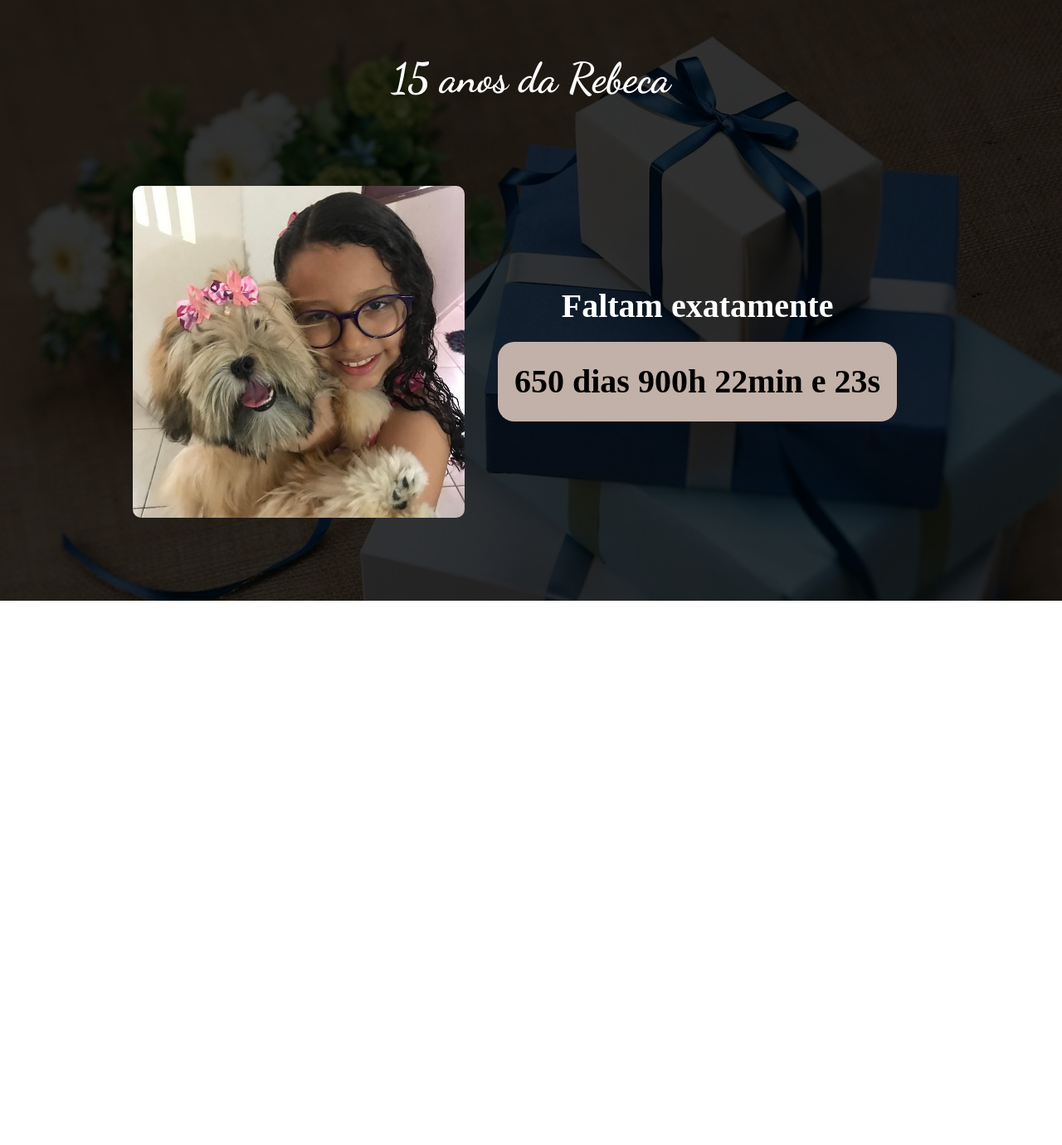
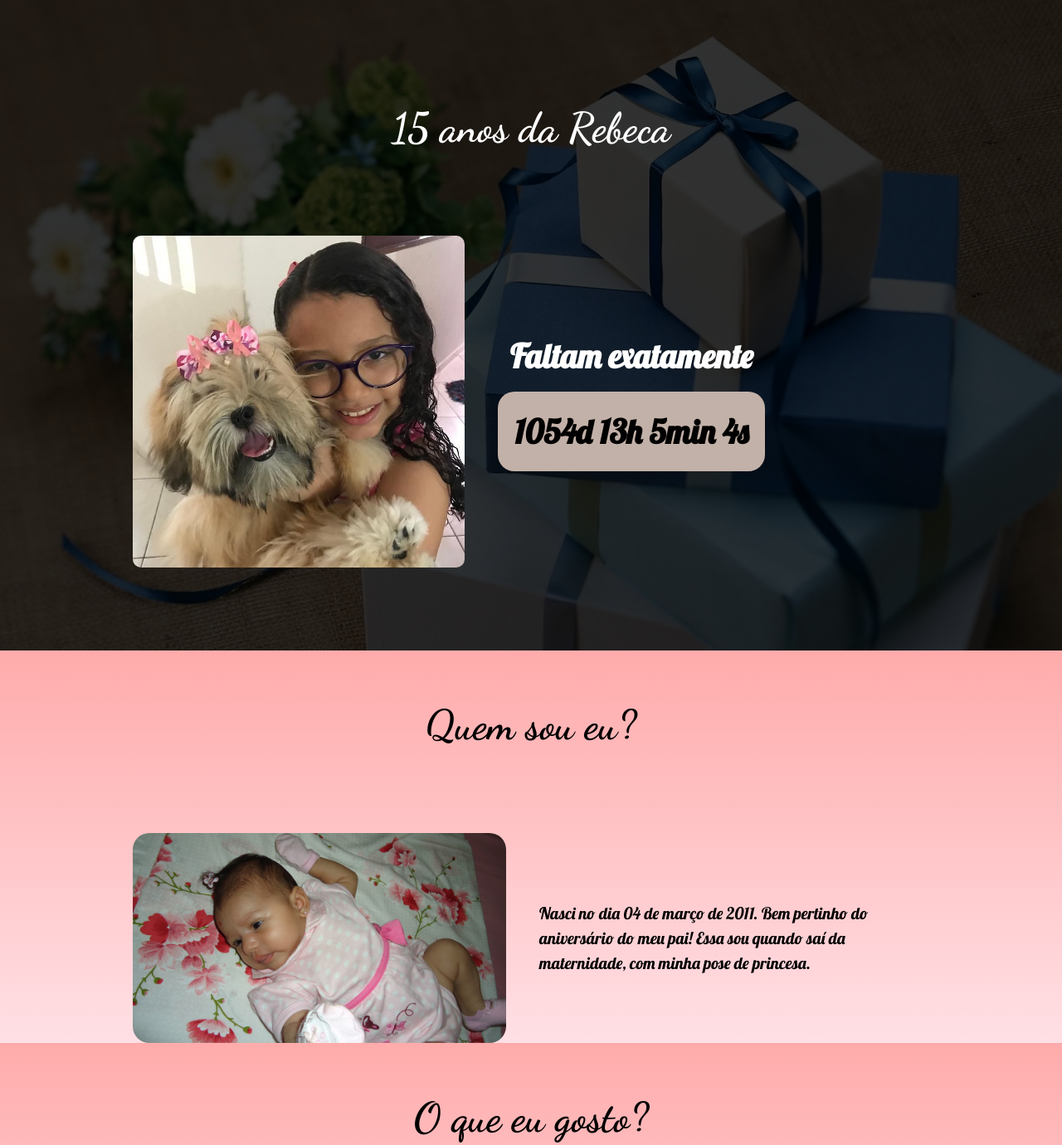
Before and after one commit to elisafa/ebac-landingpage-meuniver, a website built with Parcel: page src/index.html in a window 1280 px wide. Shown: the top 1380 px of the page at 83% size. Before the commit the page ends 800 px from the top, so only its background shows below. Built offline with nearby package versions, Linux system fonts and the light colour scheme.

Commit message:
Feita a sessão quem

```diff
--- a/src/index.html
+++ b/src/index.html
@@ -10,26 +10,70 @@
       href="https://fonts.googleapis.com/css2?family=Dancing+Script:wght@700&display=swap"
       rel="stylesheet"
     />
+    <link
+      href="https://fonts.googleapis.com/css2?family=Lobster&display=swap"
+      rel="stylesheet"
+    />
     <link rel="stylesheet" href="./styles/main.scss" />
     <title>Document</title>
   </head>
   <body>
     <header class="hero">
-      <section class="hero__container">
-        <h1 class="hero__container__titulo">15 anos da Rebeca</h1>
-        <div class="hero__container--flex">
+      <div class="container">
+        <h1 class="hero__titulo">15 anos da Rebeca</h1>
+        <div class="hero--flex">
           <img
-            class="hero__container__rebeca"
+            class="hero__rebeca"
             src="./images/IMG_20191226_083532_871.jpg"
             alt=""
           />
-          <h2 class="hero__container__texto">
+          <h2 class="hero__texto">
             Faltam exatamente
-            <p>650 dias 900h 22min e 23s</p>
+            <p id="contador"></p>
           </h2>
         </div>
-      </section>
+      </div>
     </header>
+
+    <section class="quem">
+      <div class="container">
+        <h2 class="quem__titulo">Quem sou eu?</h2>
+        <div class="quem--flex">
+          <img class="quem__nascida" src="./images/rescemnascida.jpg" alt="" />
+          <p>
+            Nasci no dia 04 de março de 2011. Bem pertinho do aniversário do meu
+            pai! Essa sou quando saí da maternidade, com minha pose de princesa.
+          </p>
+        </div>
+      </div>
+    </section>
+
+    <section class="quem">
+      <div class="container">
+        <h2 class="quem__titulo">O que eu gosto?</h2>
+        <div class="quem--flex">
+          <img class="quem__nascida" src="./images/meg.jpg" alt="" />
+          <p>
+            Sem sombra de dúvidas o que eu mais gosto são de animais.
+            Principalmente os meus cachorrinhos! Esse aí é o Sansão!
+          </p>
+        </div>
+      </div>
+    </section>
+
+    <section class="quem">
+      <div class="container">
+        <h2 class="quem__titulo">Minha família</h2>
+        <div class="quem--flex">
+          <img class="quem__nascida" src="./images/rescemnascida.jpg" alt="" />
+          <p>
+            Nasci no dia 04 de março de 2011. Bem pertinho do aniversário do meu
+            pai! Essa sou quando saí da maternidade, com minha pose de princesa.
+          </p>
+        </div>
+      </div>
+    </section>
+
     <script src="./scripts/main.js"></script>
   </body>
 </html>
--- a/src/scripts/main.js
+++ b/src/scripts/main.js
@@ -0,0 +1,26 @@
+const dataDoEvento = new Date('mar 04, 2026 11:14:00')
+const timeStampDoEvento = dataDoEvento.getTime()
+
+const contaAsHoras = setInterval(function(){
+    const agora = new Date()
+    const timeStampAtual = agora.getTime()
+
+    const diaEmMs = 1000 * 60 * 60 * 24
+    const horaEmMs = 1000 * 60 * 60
+    const minutoEmMS = 1000 * 60
+
+
+    const distanciaAteOEvento = timeStampDoEvento - timeStampAtual
+    const diasAteEvento = Math.floor(distanciaAteOEvento / (diaEmMs))
+    const horasAteEvento = Math.floor((distanciaAteOEvento % (diaEmMs)) / (horaEmMs))
+    const minutosAteOEvent = Math.floor((distanciaAteOEvento % (horaEmMs)) / (minutoEmMS))
+    const segundoAteEvento = Math.floor((distanciaAteOEvento % minutoEmMS) / 1000)
+
+
+    document.getElementById('contador').innerHTML = `${diasAteEvento}d ${horasAteEvento}h ${minutosAteOEvent}min ${segundoAteEvento}s`
+
+    if(distanciaAteOEvento < 0){
+        clearInterval(contaAsHoras)
+        document.getElementById('contador').innerHTML = 'Evento expirado'
+    }
+}, 1000)
--- a/src/styles/_hero.scss
+++ b/src/styles/_hero.scss
@@ -1,3 +1,5 @@
+@use "./mixins";
+
 .hero {
   padding-top: 64px;
   padding-bottom: 100px;
@@ -6,17 +8,12 @@
   background-size: cover;
   position: relative;
 
-  &__container {
-    max-width: 960px;
-    width: 100%;
-    margin: 0 auto;
+  .container {
     position: relative;
+  }
 
   &__titulo {
-      color: #fff;
-      font-family: Dancing Script;
-      font-size: 50px;
-      text-align: center;
+    @include mixins.titulo;
   }
 
   &__rebeca {
@@ -25,6 +22,7 @@
   }
 
   &__texto {
+    font-family: "Lobster", cursive;
     font-size: 40px;
     line-height: 56px;
     color: #fff;
@@ -40,11 +38,7 @@
   }
 
   &--flex {
-      display: flex;
-      align-items: center;
-      gap: 40px;
-      margin-top: 100px;
-    }
+    @include mixins.flex;
   }
 
   &::before {
--- /dev/null
+++ b/src/styles/_mixins.scss
@@ -0,0 +1,14 @@
+@mixin titulo {
+  padding-top: 60px;
+  color: #fff;
+  font-family: Dancing Script;
+  font-size: 50px;
+  text-align: center;
+}
+
+@mixin flex {
+  display: flex;
+  align-items: center;
+  gap: 40px;
+  margin-top: 100px;
+}
--- /dev/null
+++ b/src/styles/_quem.scss
@@ -0,0 +1,25 @@
+@use "mixins";
+
+.quem {
+  background: linear-gradient(#ffabab, #ffe0e5);
+
+  &__titulo {
+    @include mixins.titulo;
+    color: #000;
+  }
+
+  &__nascida {
+    border-radius: 20px;
+    width: 450px;
+  }
+
+  &--flex {
+    @include mixins.flex;
+  }
+
+  p {
+    font-family: "Lobster", cursive;
+    font-size: 20px;
+    line-height: 1.5;
+  }
+}
--- a/src/styles/main.scss
+++ b/src/styles/main.scss
@@ -1,7 +1,16 @@
 @use "hero";
+@use "quem";
+@use "mixins";
 
 * {
   margin: 0;
   padding: 0;
   box-sizing: border-box;
 }
+
+.container {
+  max-width: 960px;
+  width: 100%;
+  margin: 0 auto;
+  position: relative;
+}
```
Also changed, not shown: src/images/meg.jpg (added), src/images/r&p.jpg (added), src/images/rescemnascida.jpg (added). Lines whose indentation alone changed are shown as unchanged.
